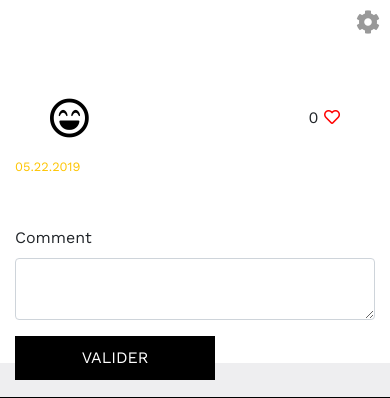
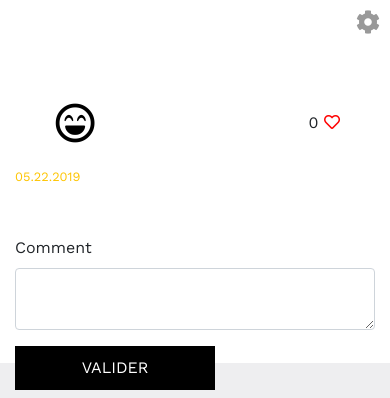
Before and after one commit to remiraumain/Horizon, a Symfony app: template templates/project/show.html.twig in a window 390 px wide. Shown: the part 60-458 px from the top of the page. Run offline with Twig, Linux system fonts and the light colour scheme; the template is opened without the code that fills it, so the values that code supplies are empty; form fields are guessed from the names that the template uses; some libraries are stand-ins or nearby versions.

Commit message:
Fixed issues with css

```diff
--- a/public/css/account.css
+++ b/public/css/account.css
@@ -38,13 +38,15 @@ div.user-menu-container .thumbnail {
     border: 0px!important;
     padding: 0px;
     border-radius: 0;
-    border: 0px!important;
     display: flex;
     justify-content: center;
 }
 
 .default-profile-image {
     font-size: 5em;
+    width: fit-content;
+    height: fit-content;
+    margin-top: 10px;
 }
 
 /* -- The btn stylings for the btn icons -- */
--- a/public/css/admin.css
+++ b/public/css/admin.css
@@ -4,6 +4,10 @@ body {
 
 .background-block {
     display: none;
+}
+
+.list-admin tr th:first-child {
+    width: 76.6%;
 }
 
 .list-admin table a {
@@ -25,11 +29,13 @@ body {
     height: fit-content;
     background-color: #fec503;
     border-color: #fec503;
+    transition: none;
 }
 
 .list-head a:hover {
     background-color: black;
     border-color: black;
+    color: #fec503;
 }
 
 .list-admin-icon {
--- a/public/css/navbar.css
+++ b/public/css/navbar.css
@@ -15,7 +15,12 @@
 }
 
 .fa-laugh-beam {
-    font-size: 1.5em;
+    font-size: 2.5em;
+    width: 50px;
+    height: 50px;
+    display: flex;
+    justify-content: center;
+    align-items: center;
 }
 
 .navbar-nav {
--- a/templates/project/show.html.twig
+++ b/templates/project/show.html.twig
@@ -101,7 +101,7 @@
         <div class="d-flex d-flex-column col-sm-12 comment p-2 mt-3">
             <div class="d-flex">
                 <a class="project-author-info" href="{{ path('profile_show', {'id': comment.author.id}) }}">
-                    {% if project.author.imageFilename %}
+                    {% if comment.author.imageFilename %}
                         <img class="rounded-circle" src="{{ comment.author.imagePath|imagine_filter('squared_thumbnail_small') }}" alt="profil picture">
                     {% else %}
                         <i class="far fa-laugh-beam default-profile-image"></i>
```
Also changed, not shown: public/css/transition.css (+6 -7 lines).
